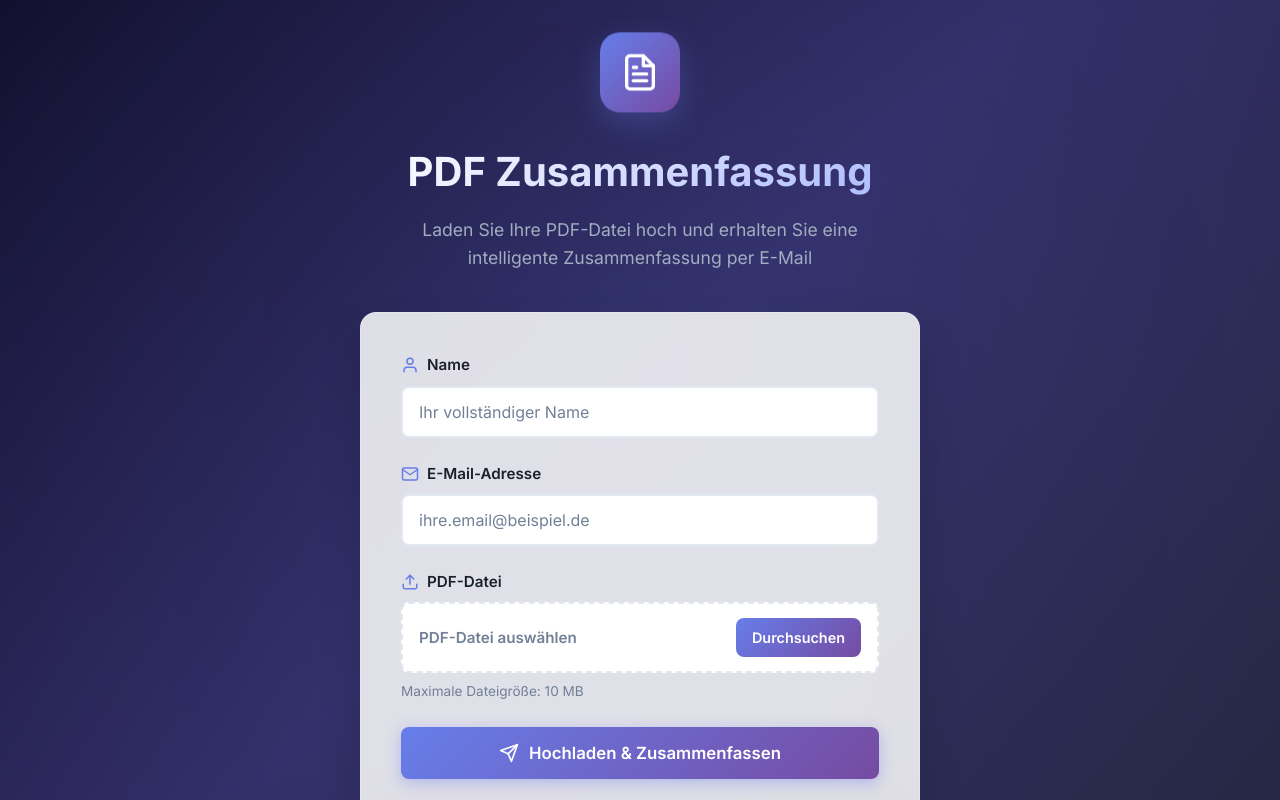
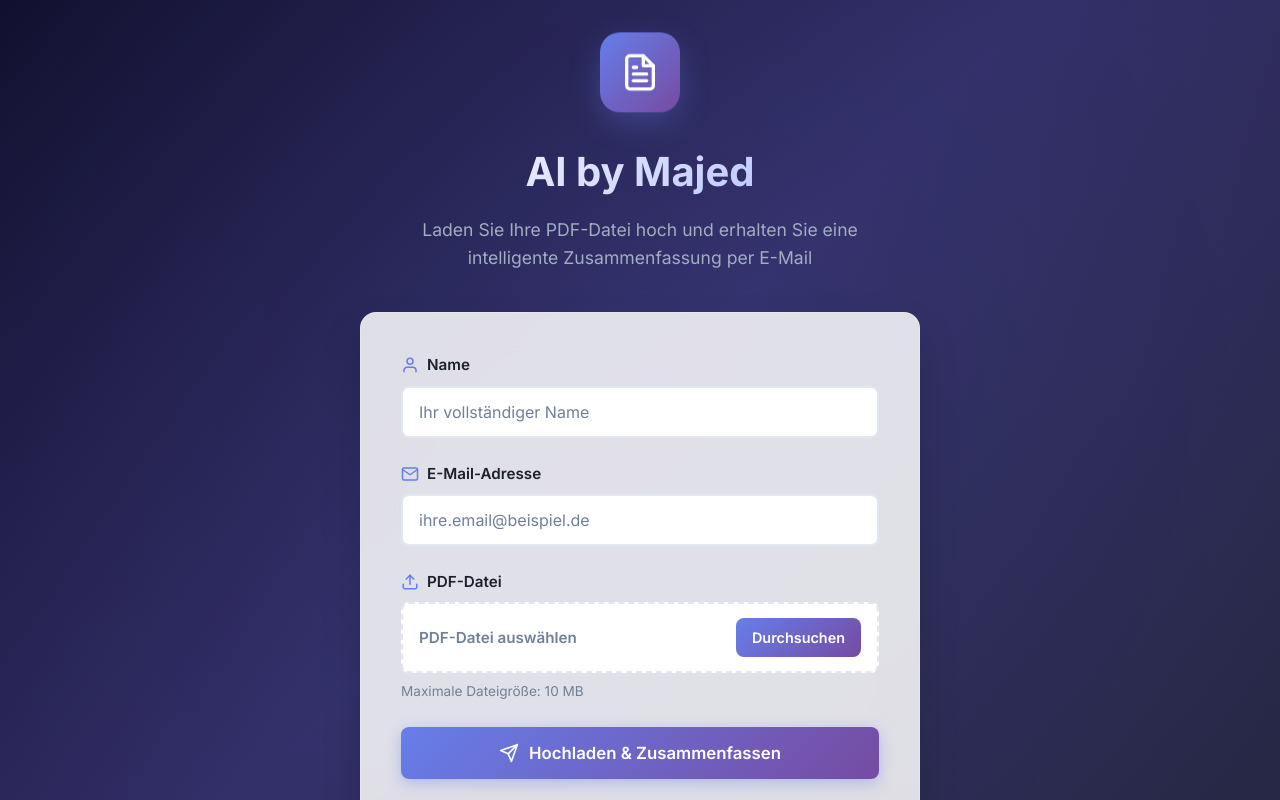
Before and after one commit to Al-Sardi/testing_agentic_workflow, a website: page index.html in a window 1280 px wide. Shown: the top 800 px of the page. Drawn offline with Linux system fonts and the light colour scheme.

Commit message:
Changed Title

```diff
--- a/index.html
+++ b/index.html
@@ -4,7 +4,7 @@
 <head>
   <meta charset="UTF-8">
   <meta name="viewport" content="width=device-width, initial-scale=1.0">
-  <title>PDF Zusammenfassung per E-Mail</title>
+  <title>AI by Majed</title>
   <meta name="description"
     content="Laden Sie Ihre PDF-Datei hoch und erhalten Sie eine KI-generierte Zusammenfassung per E-Mail">
   <link rel="preconnect" href="https://fonts.googleapis.com">
@@ -29,7 +29,7 @@
           <path d="M10 9H9H8" stroke="currentColor" stroke-width="2" stroke-linecap="round" stroke-linejoin="round" />
         </svg>
       </div>
-      <h1>PDF Zusammenfassung</h1>
+      <h1>AI by Majed</h1>
       <p class="subtitle">Laden Sie Ihre PDF-Datei hoch und erhalten Sie eine intelligente Zusammenfassung per E-Mail
       </p>
     </div>
--- a/server.js
+++ b/server.js
@@ -107,6 +107,8 @@ async function summarizeText(text) {
             const model = genAI.getGenerativeModel({ model: modelName });
 
             const prompt = `Please analyze the following document and provide an **optimal, well-structured summary** in HTML format.
+
+            **SPRACHE: BITTE ERSTELLE DIE ZUSAMMENFASSUNG AUF DEUTSCH.**
 
             **Formatting Requirements:**
             - Use HTML tags (<p>, <strong>, <ul>, <li>) for formatting.
```
